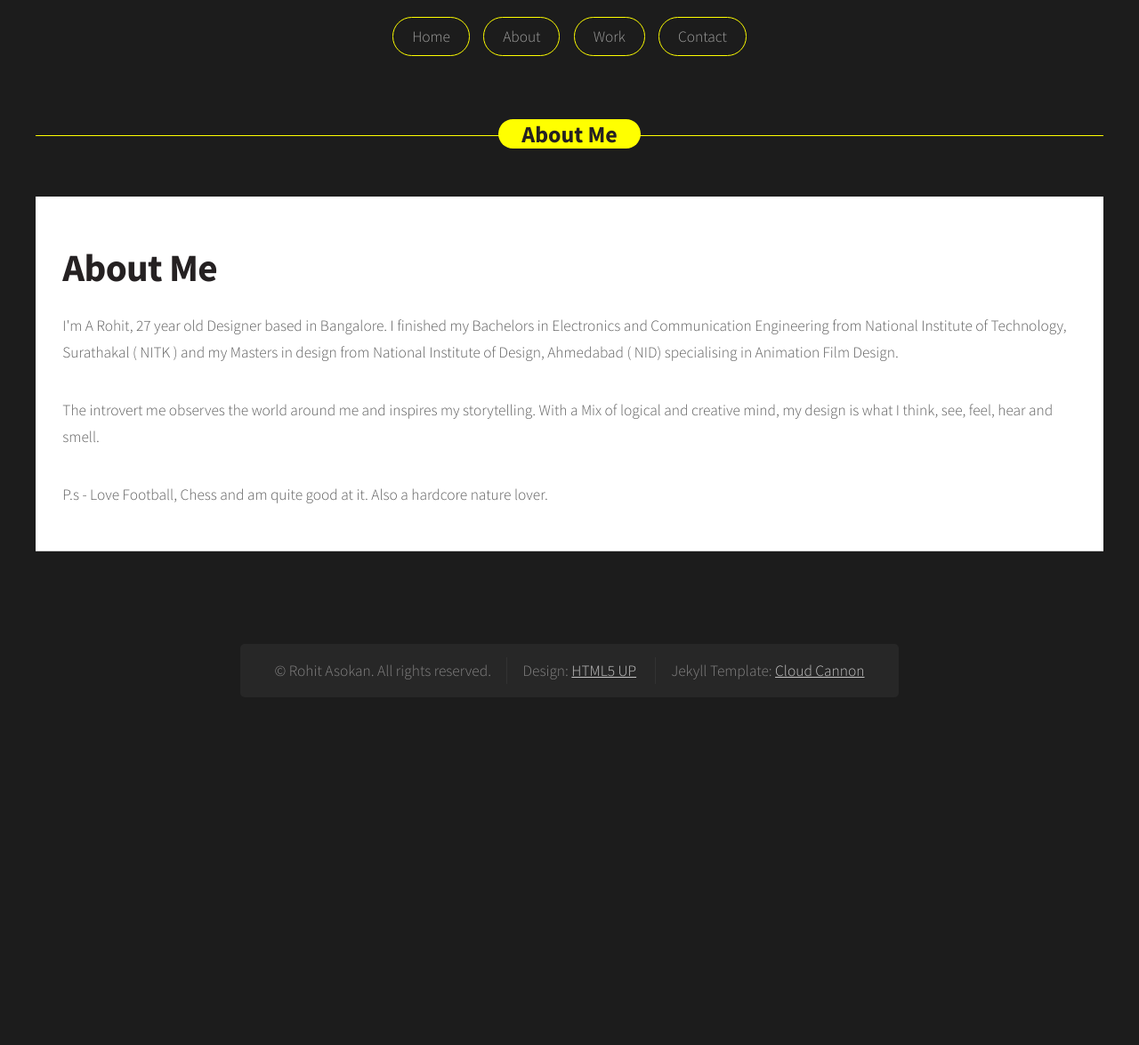
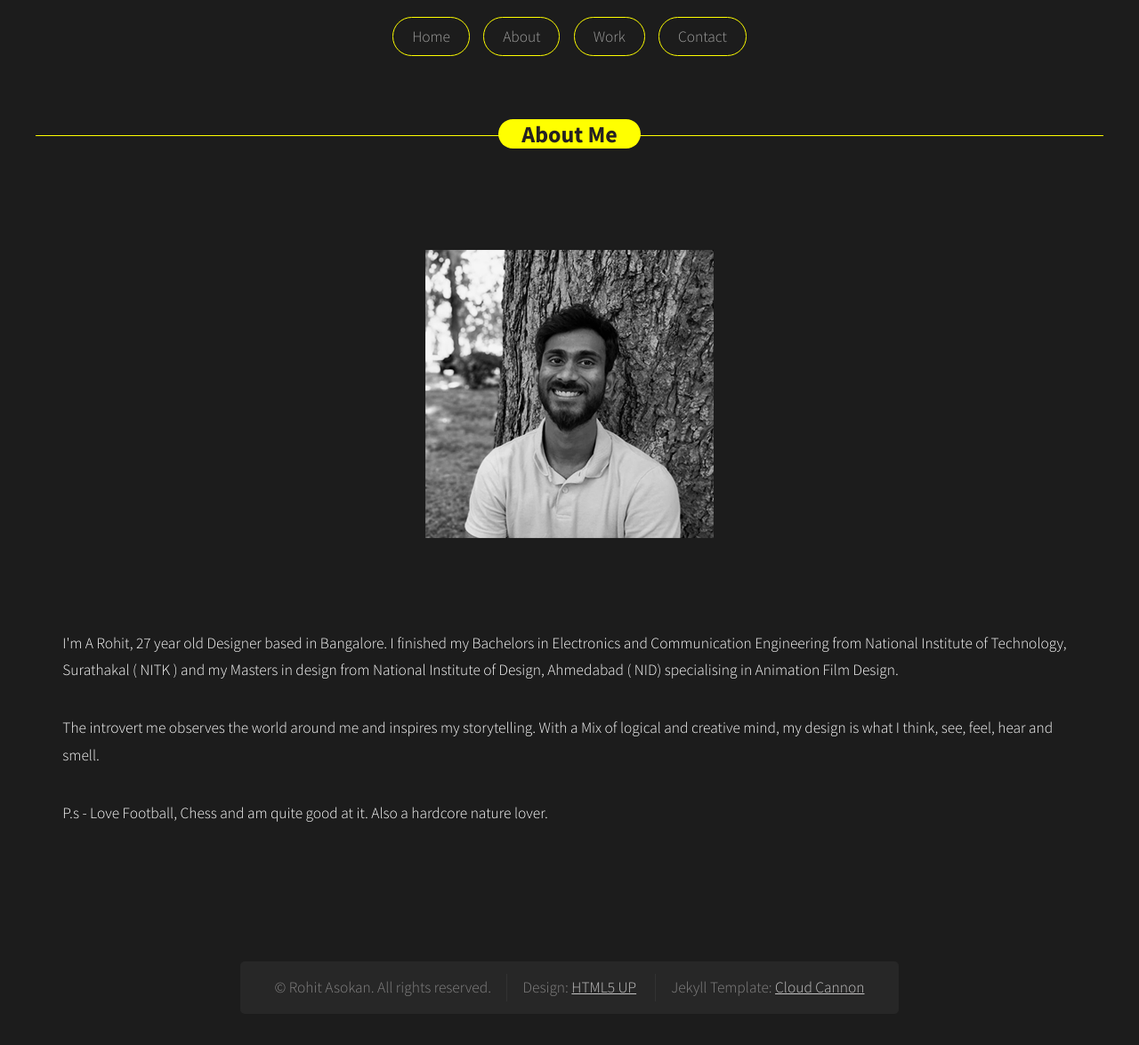
Before and after one commit to apremkumar1989/rohit_website, a Jekyll site: the page built from about.html, in a window 1280 px wide. Shown: the whole page at 89% size. Built offline with Jekyll 4.4.1, drawn with Linux system fonts in a browser that asks for light colours; before the commit the page ends 900 px from its top, so only the background shows below that.

Commit message:
profile pic and about me page changes

```diff
--- a/about.html
+++ b/about.html
@@ -17,12 +17,8 @@ layout: default
 		<!-- Main -->
 
 		<!-- Content -->
-						<article class="box post">
-							<!--<a href="#" class="image featured"><img src="{{ site.baseurl }}/assets/images/pic01.jpg" alt="" /></a>-->
-							<header>
-								<h2>About Me</h2>
-								<!--<p>Lorem ipsum dolor sit amet feugiat</p>-->
-							</header>
+						<article class="box post about-me">
+							<a href="#" class="image featured"><img src="{{ site.baseurl }}/assets/images/rohit_pic01.png" alt="" /></a>
 							<p>
 								I'm A Rohit, 27 year old Designer based in Bangalore. I finished my Bachelors in Electronics and Communication Engineering from National Institute of Technology, Surathakal ( NITK ) and my Masters in design from National Institute of Design, Ahmedabad ( NID) specialising in Animation Film Design.
 							</p>
--- a/assets/css/style.css
+++ b/assets/css/style.css
@@ -931,3 +931,9 @@ p.video-desc{
 	background: green;
 	color: black !important;
 }
+
+.post.about-me{
+	background: transparent !important;
+	border-bottom: none;
+	color: white;
+}
```
Also changed, not shown: assets/images/rohit_pic01.png (added).
